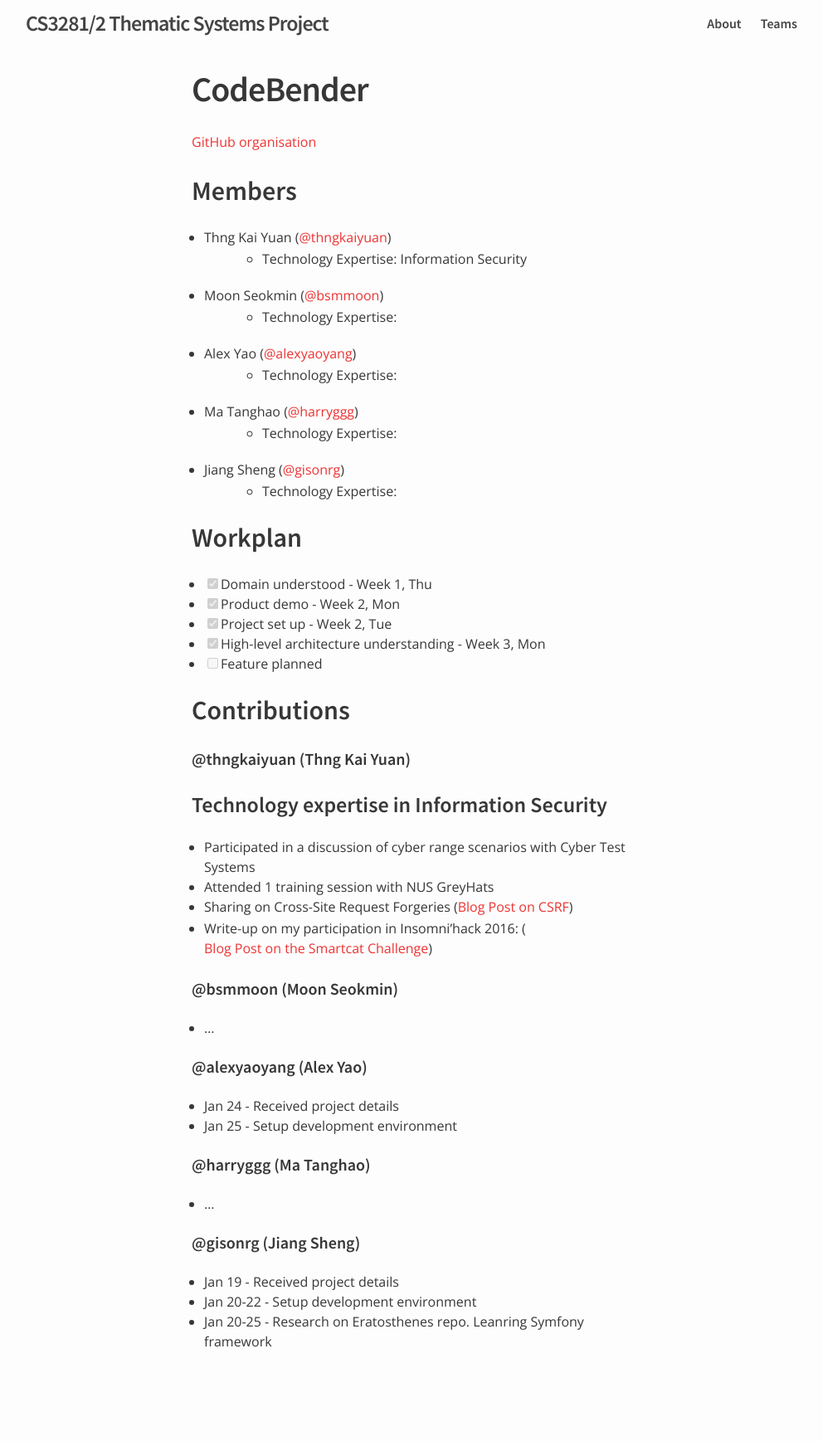
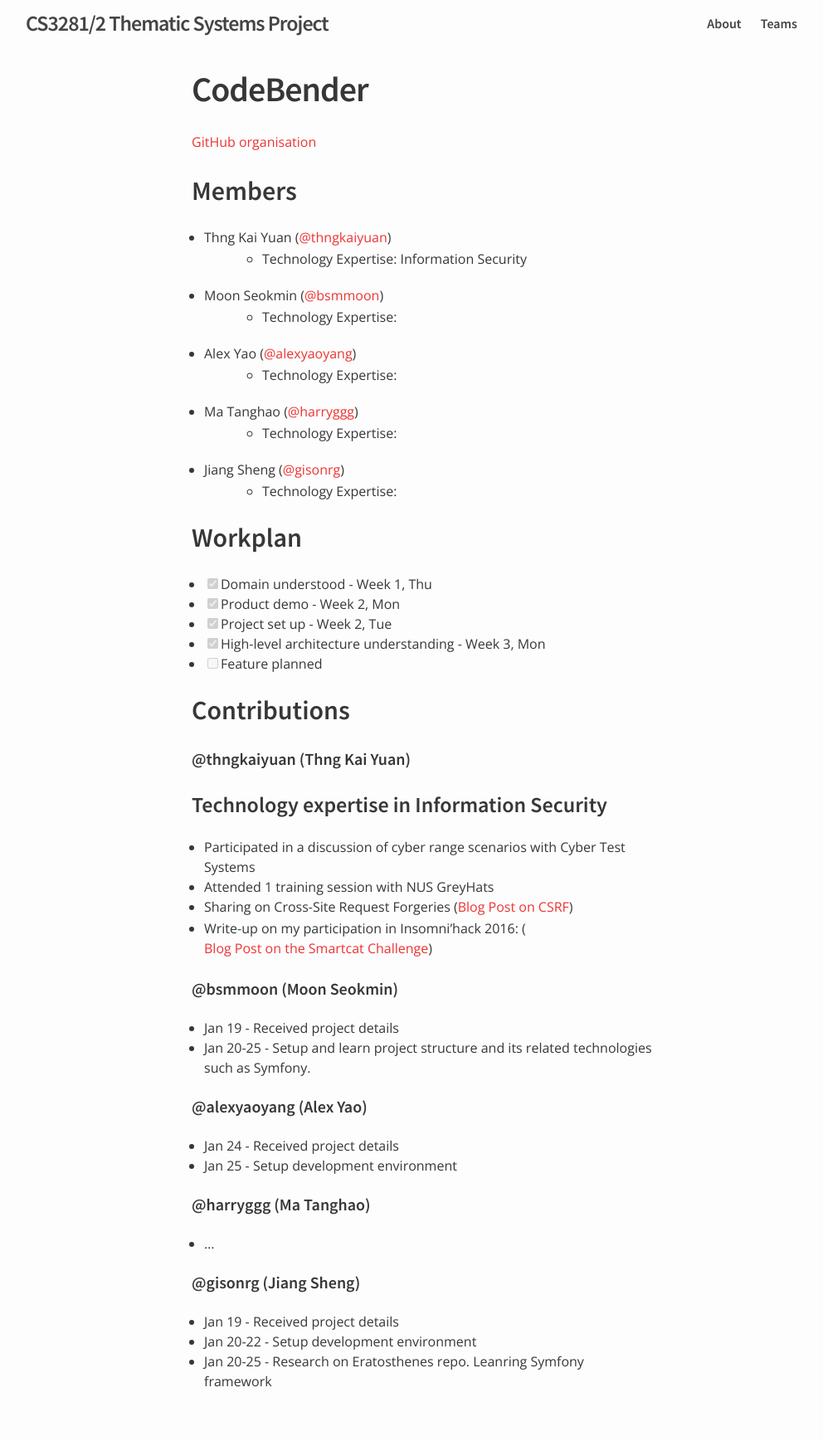
Before and after one commit to nus-oss/cs3281-AY1516S2-website, a Jekyll site: the page built from teams/codebender.md, in a window 1280 px wide. Shown: the whole page at 83% size, without its empty margins (139-1131 px from the left). Built offline with Jekyll 4.4.1, drawn with Linux system fonts in a browser that asks for light colours; before the commit the page ends 1689 px from its top, so only the background shows below that.

Commit message:
Update codebender.md

```diff
--- a/teams/codebender.md
+++ b/teams/codebender.md
@@ -36,7 +36,8 @@ permalink: /teams/codebender/
  * Write-up on my participation in Insomni'hack 2016: ([Blog Post on the Smartcat Challenge](http://cs3281-2.blogspot.sg/2016/01/te-insomnihack-2016-teaser-smartcat-web.html))
 
 #### @bsmmoon (Moon Seokmin)
-* ...
+* Jan 19 - Received project details
+* Jan 20-25 - Setup and learn project structure and its related technologies such as Symfony.
 
 #### @alexyaoyang (Alex Yao)
 * Jan 24 - Received project details
```
